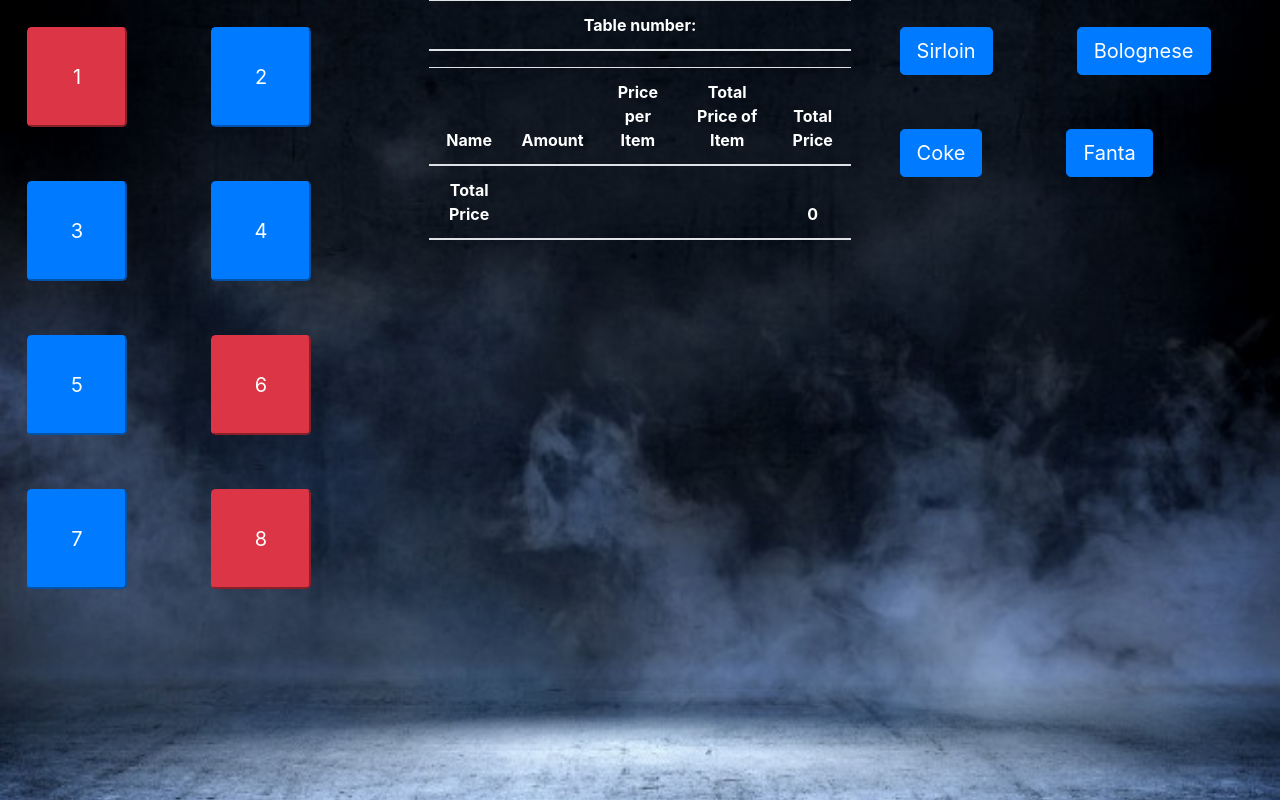
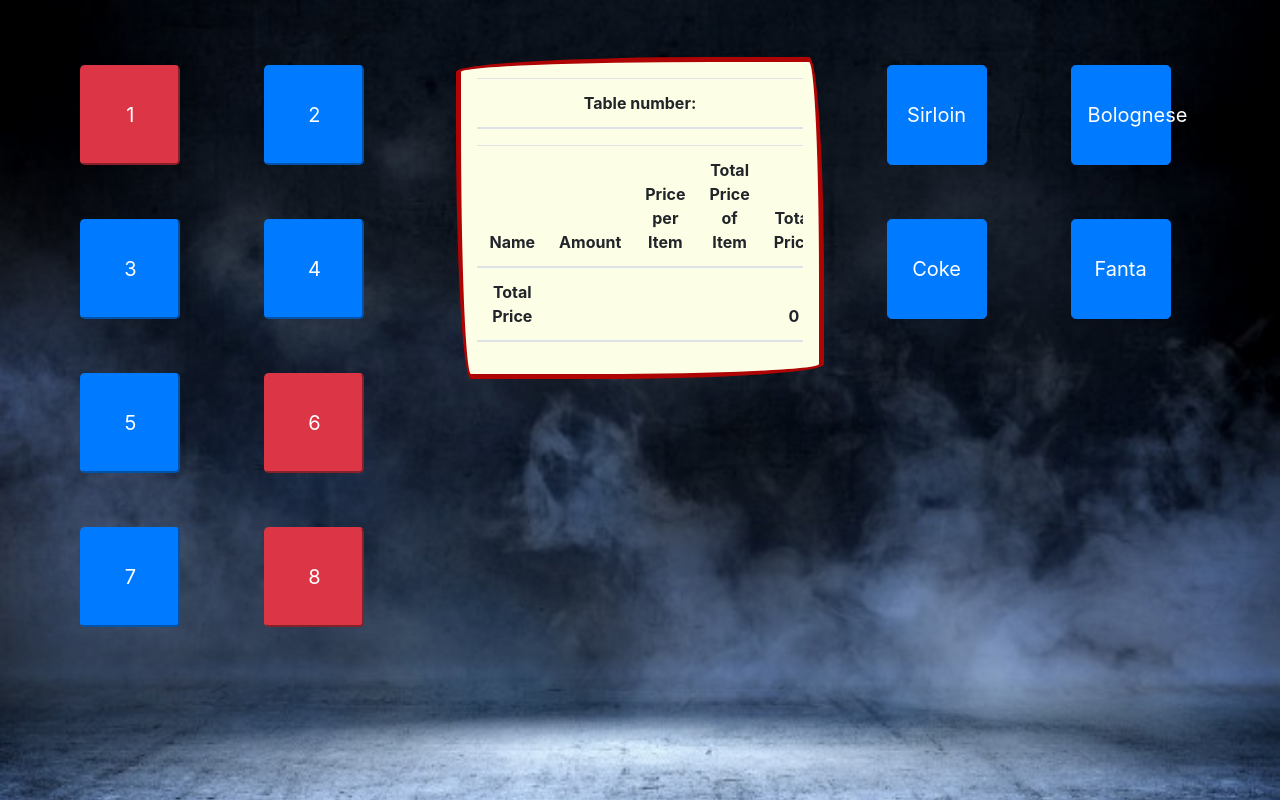
Before and after one commit to Mpinan/POS_system, a React (Create React App) app in the folder pos/: page / in a window 1280 px wide. Built offline with nearby package versions, Linux system fonts and the light colour scheme; the HTML template or start-up script is replaced by a standard one.

Commit message:
change styl of box

```diff
--- a/pos/src/App.css
+++ b/pos/src/App.css
@@ -1,5 +1,6 @@
 .App {
   text-align: center;
+  margin: 3%;
 }
 #dispaly {
   display: inline-block;
@@ -10,6 +11,25 @@
   display: inline-flex !important;
 }
 
+.row,
+#items {
+  float: right;
+}
+
+.container-bg {
+  width: 100%;
+  margin-top: 5%;
+  text-align: center;
+  display: inline-block;
+  width: 100%;
+  margin: 5% auto;
+  border-radius: 255px 15px 225px 15px/15px 225px 15px 255px;
+  padding: 1em;
+  line-height: 1.5em;
+  background: hsla(67, 95%, 95%, 1);
+  border: solid 5px hsla(0, 95%, 35%, 1);
+}
+
 .margin {
   margin: 2px;
 }
--- a/pos/src/App.js
+++ b/pos/src/App.js
@@ -106,7 +106,7 @@ class App extends Component {
     return (
       <div className="App">
         <div id="display">
-          <div classname="container" id="position" style={{ float: "left" }}>
+          <div className="container" id="position" style={{ float: "left" }}>
             <Row>
               {listOfTables.map((table, i) => (
                 <div className="margin" key={i}>
@@ -127,7 +127,7 @@ class App extends Component {
             </Row>
           </div>
           <div className="container" id="position" style={{ float: "right" }}>
-            <Row>
+            <Row id="items">
               {listItems.map((item, i) => (
                 <div className="margin" key={i}>
                   <Col xs="4" sm="4" key={i}>
@@ -146,13 +146,15 @@ class App extends Component {
             </Row>
           </div>
         </div>
-        <div id="position">
+        <Container id="position">
+          <div className="container-bg">
             <ItemsList
               itemsInTable={items}
               tableNumber={selectedTable}
               totalPrice={totalPrice}
             ></ItemsList>
           </div>
+        </Container>
       </div>
     );
   }
--- a/pos/src/Components/Item/src/itemsList.jsx
+++ b/pos/src/Components/Item/src/itemsList.jsx
@@ -19,7 +19,7 @@ class ItemsList extends Component {
       total.push(totalPricePerItem);
 
       return (
-        <tbody key={item.id}>
+        <tbody key={item.id} style={{ color: "black" }}>
           <tr>
             <td>
               <a target="_blank" href={item.cfa_url}>
@@ -36,19 +36,17 @@ class ItemsList extends Component {
     });
 
     return (
-      <div>
+      <div style={{ color: "black" }}>
         {this.state.show ? null : (
           <Table>
             <thead>
               <tr>
-                <th style={{ color: "white" }}>
-                  Table number: {this.props.tableNumber}
-                </th>
+                <th>Table number: {this.props.tableNumber}</th>
               </tr>
             </thead>
           </Table>
         )}
-        <Table striped responsive hover style={{ color: "white" }}>
+        <Table striped responsive hover>
           <thead>
             <tr>
               <th>Name</th>
--- a/pos/src/Components/Item/src/menu.jsx
+++ b/pos/src/Components/Item/src/menu.jsx
@@ -29,6 +29,10 @@ class Menu extends Component {
       <div style={{ margin: "10px", padding: "15px" }}>
         <div>
           <Button
+            style={{
+              width: 100,
+              height: 100,
+            }}
             className="btn-primary btn-lg"
             color={this.state.isBusy ? "danger" : "primary"}
             id="add-Item"
```
Lines whose indentation alone changed are shown as unchanged.
